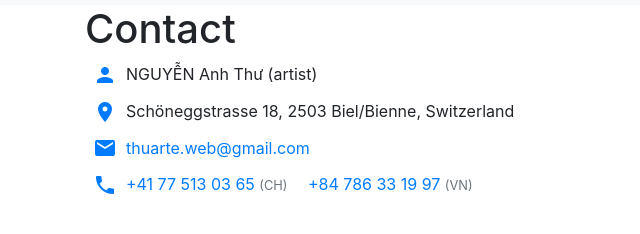
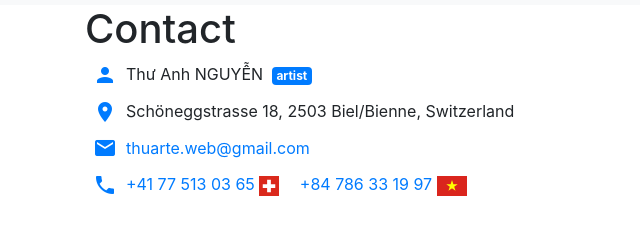
Before and after one commit to thuarte/thuarte.github.io, a plain HTML site: page contact.html in a window 1280 px wide. Shown: the part 54-288 px from the top of the page, without its empty margins (0-640 px from the left). Drawn offline with nearby package versions, Linux system fonts and the light colour scheme.

Commit message:
Update Contact

```diff
--- a/contact.html
+++ b/contact.html
@@ -72,7 +72,8 @@
         <i class="material-icons text-primary">person</i>
       </td>
       <td>
-        NGUYỄN&nbsp;Anh&nbsp;Thư (artist)
+        Thư&nbsp;Anh&nbsp;NGUYỄN
+        <span class="badge badge-primary mx-1">artist</span>
       </td>
     </tr>
 
@@ -111,7 +112,7 @@
             data-end="03 65"
             onclick="window.location.href = 'tel:' + this.dataset.start + ' ' + this.dataset.middle + ' ' + this.dataset.end; return false;">
           </a>
-          <span class="text-muted small pr-3">(CH)</span>
+          <img class=" pr-3" style="height: 20px;" src="pics/flags/switzerland.svg" alt="Switzerland">
         </span>
 
         <span class="text-nowrap">
@@ -121,7 +122,7 @@
             data-end="19 97"
             onclick="window.location.href = 'tel:' + this.dataset.start + ' ' + this.dataset.middle + ' ' + this.dataset.end; return false;">
           </a>
-          <span class="text-muted small pr-3">(VN)</span>
+          <img class=" pr-3" style="height: 20px;" src="pics/flags/vietnam.svg" alt="Vietnam">
         </span>
       </td>
     </tr>
```
Also changed, not shown: pics/flags/switzerland.svg (added), pics/flags/vietnam.svg (added).
